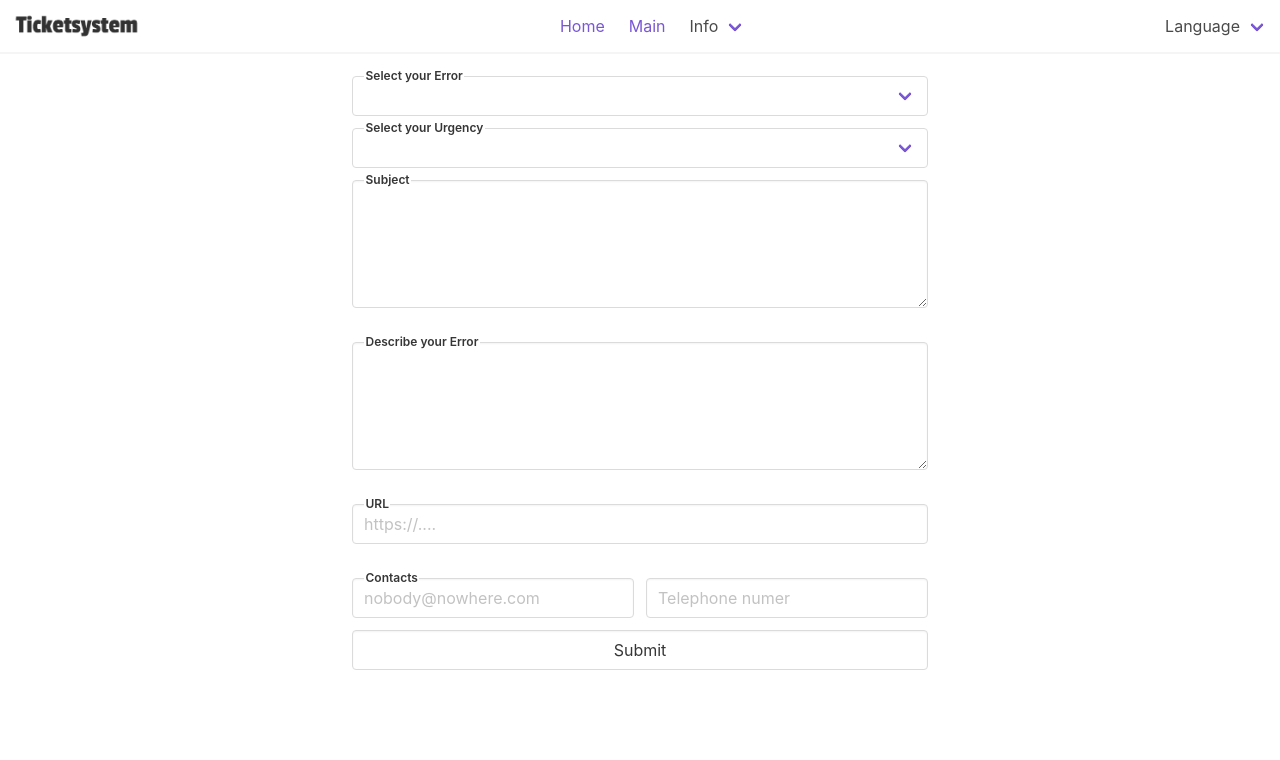
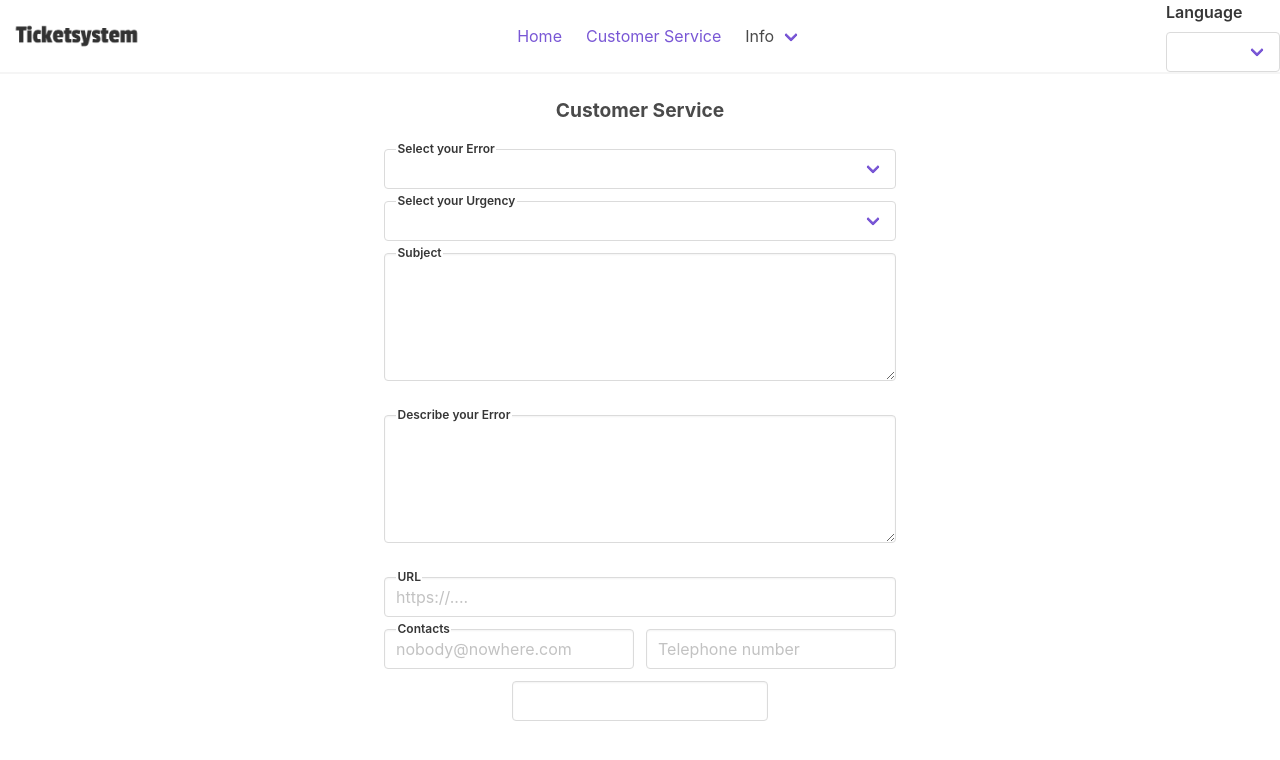
Before and after one commit to WilhelmKkampelmann/ticketsystem3.0, a Vue app: page /main in a window 1280 px wide. Shown: the top 760 px of the page. Built offline with nearby package versions, Linux system fonts and the light colour scheme.

Commit message:
changed language dropdown in navbar > to select + @input

```diff
--- a/src/components/Header.vue
+++ b/src/components/Header.vue
@@ -9,7 +9,7 @@
         <router-link :to="{ path: '/'}">Home</router-link>
       </b-navbar-item>
       <b-navbar-item href="#">
-        <router-link :to="{ path: '/main'}">Main</router-link>
+        <router-link :to="{ path: '/main'}">Customer Service</router-link>
       </b-navbar-item>
       <b-navbar-dropdown hoverable label="Info">
         <b-navbar-item href="#">
@@ -21,10 +21,16 @@
       </b-navbar-dropdown>
     </template>
     <template slot="end">
-      <b-navbar-dropdown hoverable right label="Language">
-        <b-navbar-item href="#" value="de"> English </b-navbar-item>
-        <b-navbar-item href="#" value="de"> German </b-navbar-item>
-      </b-navbar-dropdown>
+      <b-field label="Language">
+      <b-select v-model="lang" @input="f($event)">
+        <option value="de">
+          deutsch
+        </option>
+        <option value="en">
+          english
+        </option>
+      </b-select>
+    </b-field>
     </template>
   </b-navbar>
 </template>
@@ -32,6 +38,17 @@
 <script>
 export default {
   name: 'Header',
+  data() {
+    return {
+      lang: undefined,
+    };
+  },
+  methods: {
+    f(e) {
+      console.log('xxx');
+      console.log(e);
+    },
+  },
 };
 </script>
 
--- a/src/views/Main.vue
+++ b/src/views/Main.vue
@@ -1,7 +1,8 @@
 <template>
   <section>
+    <h1 class="headline">Customer Service</h1>
     <form @submit.prevent="clickMe">
-    <b-field label="Select your Error" label-position="on-border" custom-class="b-field">
+    <b-field label="Select your Error" label-position="on-border">
       <b-select
       v-model="userInputDatas.selectedKindOfError"
       expanded required>
@@ -39,7 +40,7 @@
     </b-field>
     <b-field label="URL" label-position="on-border">
             <b-input v-model="userInputDatas.url" type="text" required
-            placeholder="https://...." maxlength="3"></b-input>
+            placeholder="https://...."></b-input>
     </b-field>
     <b-field label="Contacts" grouped label-position="on-border">
             <b-input v-model="userInputDatas.email" required
@@ -48,11 +49,11 @@
             expanded>
             </b-input>
             <b-input v-model="userInputDatas.tel"
-            placeholder="Telephone numer" required
+            placeholder="Telephone number" required
             expanded>
             </b-input>
     </b-field>
-    <b-input type="submit">Send</b-input>
+    <b-input type="button submit" active class="btn">Send</b-input>
     <b-loading :is-full-page="isFullPage"
      v-model="isLoading"
      :can-cancel="true">
@@ -97,7 +98,7 @@ export default {
         email: '',
         tel: '',
       },
-      post: [],
+      postResponse: [],
       isLoading: false,
       isFullPage: true,
       successIsActive: false,
@@ -106,9 +107,25 @@ export default {
   },
   methods: {
     clickMe() {
-      this.clearInputFields();
       this.isLoading = true;
       this.sendDatas();
+      this.clearInputFields();
+    },
+    async sendDatas() {
+      const article = {
+        method: 'Post',
+        body: JSON.stringify(this.userInputDatas),
+      };
+      const response = await fetch('https://jsonplaceholder.typicode.com/posts', article);
+      const data = await response.json();
+      this.postResponse = data;
+      if (!response.ok) {
+        this.isLoading = false;
+        this.errorIsActive = true;
+      } else {
+        this.isLoading = false;
+        this.successIsActive = true;
+      }
     },
     clearInputFields() {
       this.userInputDatas.selectedKindOfError = null;
@@ -119,24 +136,6 @@ export default {
       this.userInputDatas.email = '';
       this.userInputDatas.tel = '';
     },
-    async sendDatas() {
-      const article = {
-        method: 'Post',
-        body: JSON.stringify(this.userInputDatas),
-      };
-      const response = await fetch('https://jsonplaceholder.typicode.com/posts', article);
-      const data = await response.json();
-      this.post = data;
-      console.log(this.post);
-
-      if (!response.ok) {
-        this.isLoading = false;
-        this.errorIsActive = true;
-      } else {
-        this.isLoading = false;
-        this.successIsActive = true;
-      }
-    },
   },
 };
 </script>
@@ -144,9 +143,22 @@ export default {
 <style scoped>
 section{
     max-width: 90%;
-    width: 45%;
-    height: 100vh;
+    width: 40%;
+    height: 80vh;
     margin: 1.5rem auto;
+    text-align: center;
+}
+.btn{
+  border-radius: 10px;
+  width: 50%;
+  margin: 0 auto;
+  text-align: center;
+
+}
+.headline{
+  margin: 0 0 1.5rem 0;
+  font-weight: bold;
+  font-size: 1.2rem;
 }
 
 </style>
```
